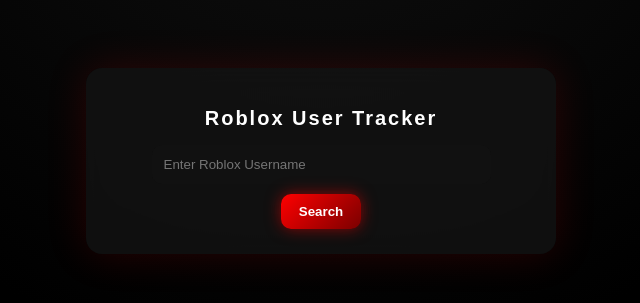
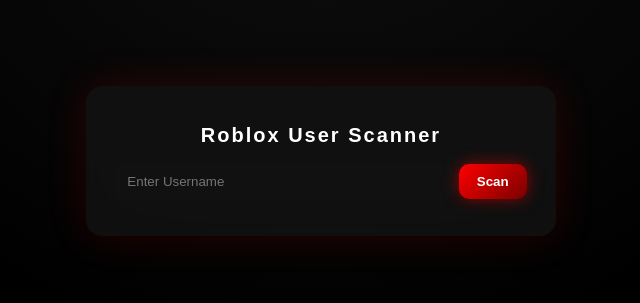
Before and after one commit to meowlolol/roblox-user-tracker, a plain HTML site: page index.html in a window 1280 px wide. Shown: the part 239-542 px from the top of the page, without its empty margins (319-959 px from the left). Drawn offline with Linux system fonts and the light colour scheme.

Commit message:
Update index.html

```diff
--- a/index.html
+++ b/index.html
@@ -8,10 +8,10 @@
 <body>
 
   <div class="container">
-    <h1>Roblox User Tracker</h1>
+    <h1>Roblox User Scanner</h1>
 
-    <input type="text" id="username" placeholder="Enter Roblox Username">
-    <button id="searchBtn">Search</button>
+    <input type="text" id="username" placeholder="Enter Username">
+    <button id="searchBtn">Scan</button>
 
     <div id="result"></div>
   </div>
```
